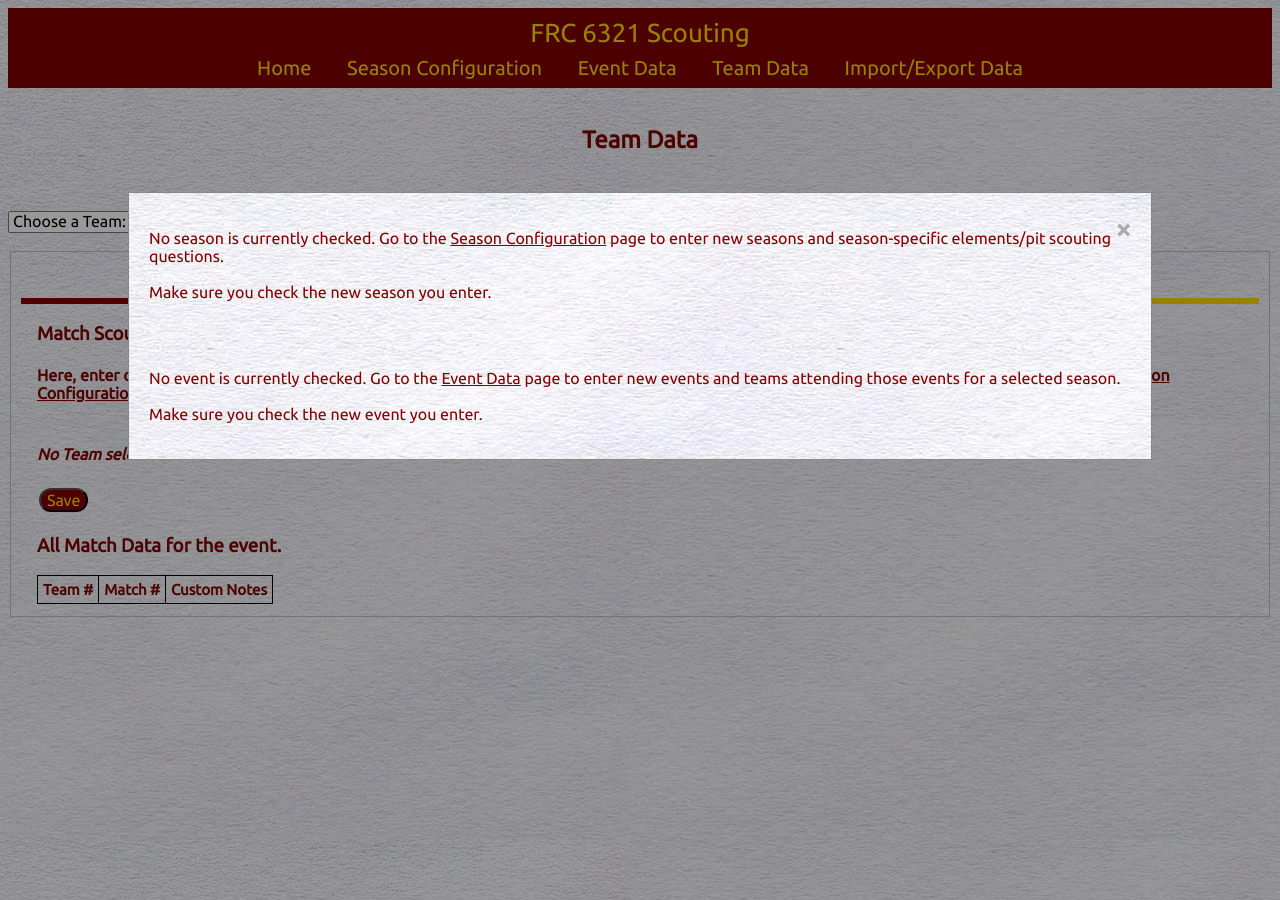
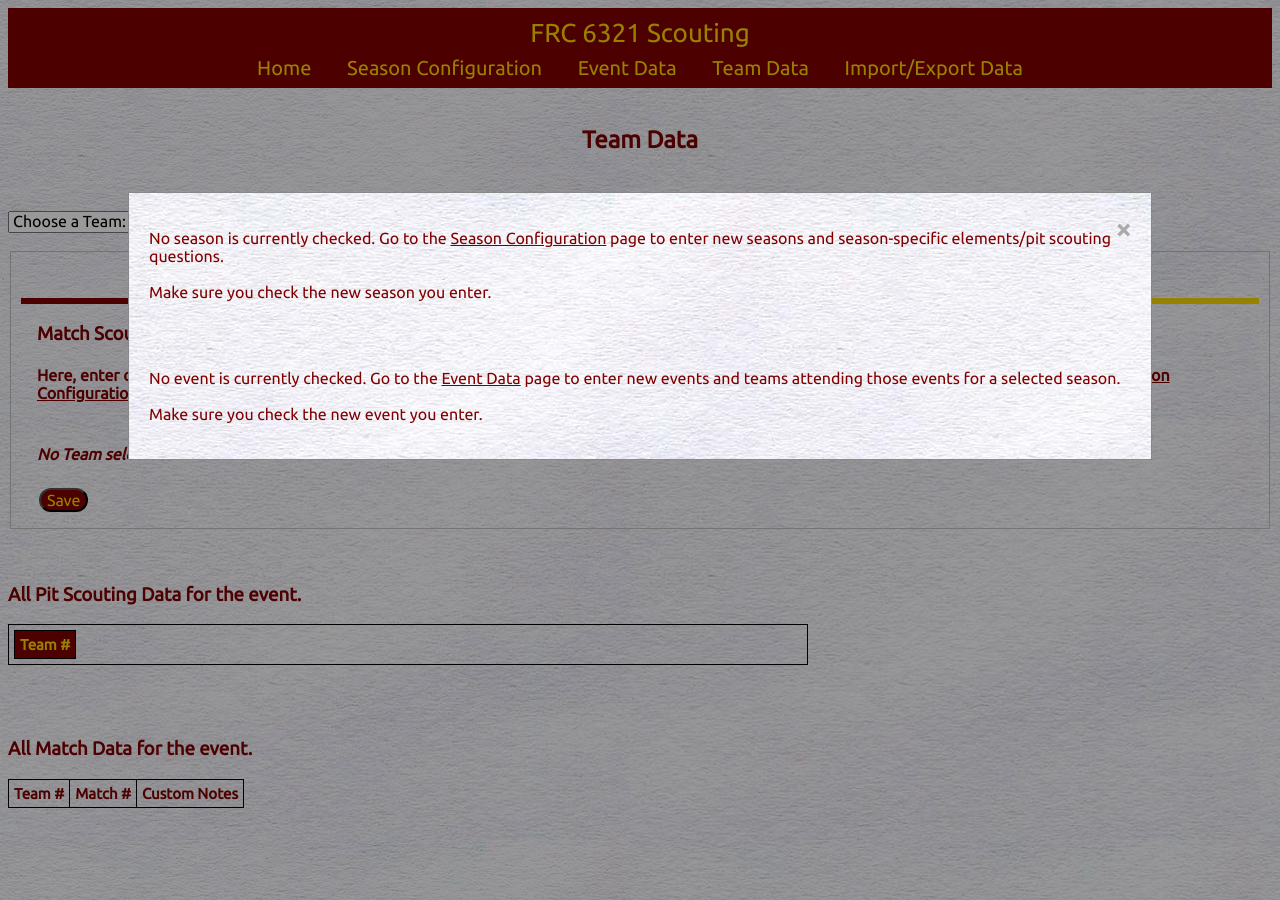
Before and after one commit to Team6321/Scouting_App, a Jekyll site: the page built from team-data.html, in a window 1280 px wide. Built offline with Jekyll 4.4.1, drawn with Linux system fonts in a browser that asks for light colours.

Commit message:
PR fix: reverted allPitTable w3-grid to an actual table, but 'rotated' the table left (header on left etc)
- reverted to a table format after having issues with width and standardizing rows
- added a horizontal scrollbar
- will now work on doing the same with the matchDataTable

```diff
--- a/scripts/teamDataScript.js
+++ b/scripts/teamDataScript.js
@@ -12,6 +12,7 @@
         displayTabContent(event,'matchTabContent');
         showAllMatchDataTable();
     });
+    showAllPitDataTable();
     $('#matchTab').trigger('click');
 }
 
@@ -239,23 +240,18 @@
     var event = getCurrEvent();
     var cname = season + ' pitQuestions';
     var questionsArr = getCookie(cname).split(COOKIE_QUESTION_SEPARATOR).slice(0,-1); //first element to second to last element of .split arr
-    $('#allTeamsPitAnswers').html('');
+
+    var initialTableHTML = '<tr class="teamRow"><th class="allPitTableHeader">Team #</th></tr>';
+    $('#allTeamsPitAnswers').html(initialTableHTML);
     $('#allPitAnswersTitle').text(`All Pit Scouting Data for the ${event} event.`);
 
-    var w3RowClassText = 'w3-row w3-center tableBorders constrainWidth'; //classes for each row
-    var innerDivClassText = `w3-col scoutingTableRow question w3-center constrainWidth tableBorder-right`; //classes for each cell inside
-
-    //adding initial rows and initial column values for those rows
-    var teamHeaderCell = `<div class='${innerDivClassText} allPitTableHeader'><h4>Team #</h4></div>`;
-    var teamRow = `<div class='${w3RowClassText} teamRow'>${teamHeaderCell}</div>`;
-    $('#allTeamsPitAnswers').append(teamRow);
-
+    //adding initial rows with question headers
     for (var i = 0; i < questionsArr.length; i++) //for each question
     {
         var questionWithNoSpaces = stripAlphaNumerics(questionsArr[i]);
-        var headerCell = `<div class='${innerDivClassText} allPitTableHeader'><h4>${questionsArr[i]}</h4></div>`;
-        var newRow = `<div class="${w3RowClassText} ${questionWithNoSpaces}"> ${headerCell}</div>`; //the question is one of the classes (w/o whitespaces), will help with adding team data
-        $('#allTeamsPitAnswers').append(newRow);
+        var questionHeaderHTML = `<th class="allPitTableHeader">${questionsArr[i]}</th>`;
+        var newRowHTML = `<tr class='${questionWithNoSpaces}'>${questionHeaderHTML}</tr>`; //the question is one of the classes (w/o whitespaces), will help with adding team data
+        $('#allTeamsPitAnswers').append(newRowHTML);
     }
 
 
@@ -269,8 +265,8 @@
         var team = keys[j].split('/')[3]; //based on structure of pitStorageObjName
 
         //add the team # to the team row
-        var initialTeamDiv = `<div class='${innerDivClassText}'><h4>Team ${team}</h4></div>`;
-        $('#allTeamsPitAnswers .teamRow').append(initialTeamDiv);
+        var initialTeamCell = `<td>Team ${team}</td>`;
+        $('#allTeamsPitAnswers .teamRow').append(initialTeamCell);
 
         //add rest of team values in current object
         var pitObjValue = JSON.parse(localStorage.getItem(keys[j])); //value is an object with more objects inside
@@ -280,22 +276,13 @@
         {
             var question = innerKeys[k];
             var answer = pitObjValue[question];
-            newCellHTML = `<div class='${innerDivClassText}'> <h4>${answer}</h4> </div>`;
+            newCellHTML = `<td>${answer}</td>`;
 
             //row class is the question
             var questionWithNoSpaces = stripAlphaNumerics(question);
-            console.log(questionWithNoSpaces);
             $(`#allTeamsPitAnswers .${questionWithNoSpaces}`).append(newCellHTML);
         }
     }
-
-    //setting all columns to be the same width
-    var numColumns = $('.teamRow').children().length; //# of columns + 1, for the team# column
-    var widthString = `s${parseInt(12/numColumns)}`;
-    $('#allTeamsPitAnswers').children().children().each(function()
-    {
-        $(this).addClass(widthString);
-    });
 }
 
 //removes all whitespace inside a string and returns the result
--- a/styles.css
+++ b/styles.css
@@ -139,6 +139,17 @@
   color:gold;
 }
 
+#allTeamsPitAnswers-Div
+{
+  max-width: 800px;
+}
+
+#allTeamsPitAnswers
+{
+  display:block;
+  overflow-x:auto;
+}
+
 .allPitTableHeader:not(:last-child)
 {
   border-bottom: 2px solid gold;
--- a/team-data.html
+++ b/team-data.html
@@ -49,11 +49,6 @@
             <h4 id='pitTableConfirmation' class='js_clear_on_load'></h4>
         </i>
         <button class = "r3-button" id="savePitAnswers">Save</button>
-
-        <br><br>
-        <h3 id='allPitAnswersTitle'></h3>
-
-        <div id='allTeamsPitAnswers'></div>
     </div>
 
 
@@ -71,12 +66,21 @@
             <h4 id='matchTableConfirmation' class='js_clear_on_load'></h4>
         </i>
         <button id = 'matchTableSubmit' class = "r3-button">Save</button>
-
-
-        <h3 id='allMatchAnswersTableTitle' class='js_clear_on_load'></h3>
-        <table id='allMatchAnswers' class='js_clear_on_load'>
-
-        </table>
-
     </div>
 </fieldset>
+
+<br><br>
+<h3 id='allPitAnswersTitle'></h3>
+<div id = 'allTeamsPitAnswers-Div'>
+    <table id='allTeamsPitAnswers'>
+        <tr class='teamRow'>
+            <th>Team #</th>
+        </tr>
+    </table>
+</div>
+
+<br><br><br>
+<h3 id='allMatchAnswersTableTitle' class='js_clear_on_load'></h3>
+<table id='allMatchAnswers' class='js_clear_on_load'>
+
+</table>
```
